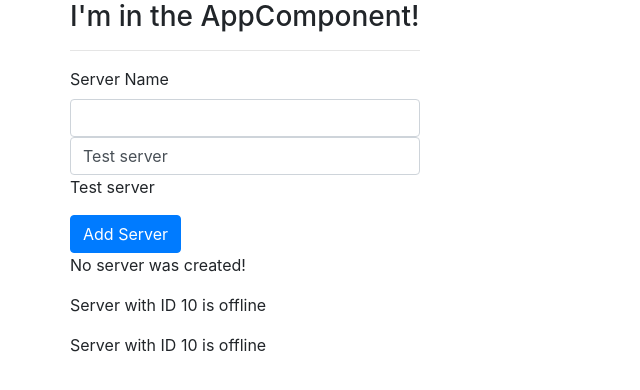
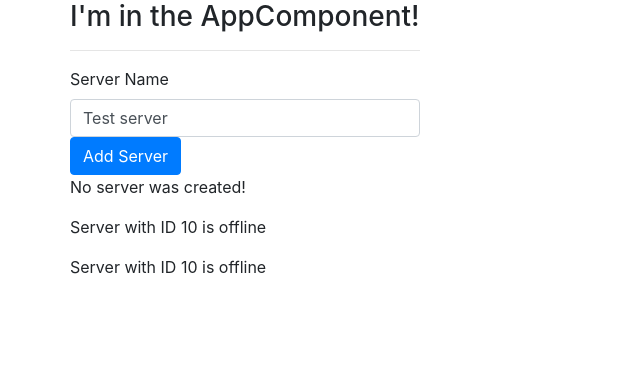
Before and after one commit to yusupsaepudin/ng4-basics, an Angular app: page / in a window 1280 px wide. Shown: the top 390 px of the page, without its empty margins (0-640 px from the left). Built offline with nearby package versions, Linux system fonts and the light colour scheme.

Commit message:
combining databinding

```diff
--- a/src/app/servers/servers.component.html
+++ b/src/app/servers/servers.component.html
@@ -1,13 +1,13 @@
 <label>Server Name</label>
-<input
+<!-- <input
   type="text"
   class="form-control"
-  (input)="onUpdateServerName($event)">
+  (input)="onUpdateServerName($event)"> -->
 <input
   type="text"
   class="form-control"
   [(ngModel)]="serverName">
-<p>{{ serverName }}</p>
+<!-- <p>{{ serverName }}</p> -->
 <button
   class="btn btn-primary"
   [disabled]="!allowNewServer"
--- a/src/app/servers/servers.component.ts
+++ b/src/app/servers/servers.component.ts
@@ -20,7 +20,7 @@ export class ServersComponent implements OnInit {
   }
 
   onCreateServer() {
-    this.serverCreationStatus = 'Server was created';
+    this.serverCreationStatus = 'Server was created ' + this.serverName ;
   }
 
   onUpdateServerName(event: Event) {
```
